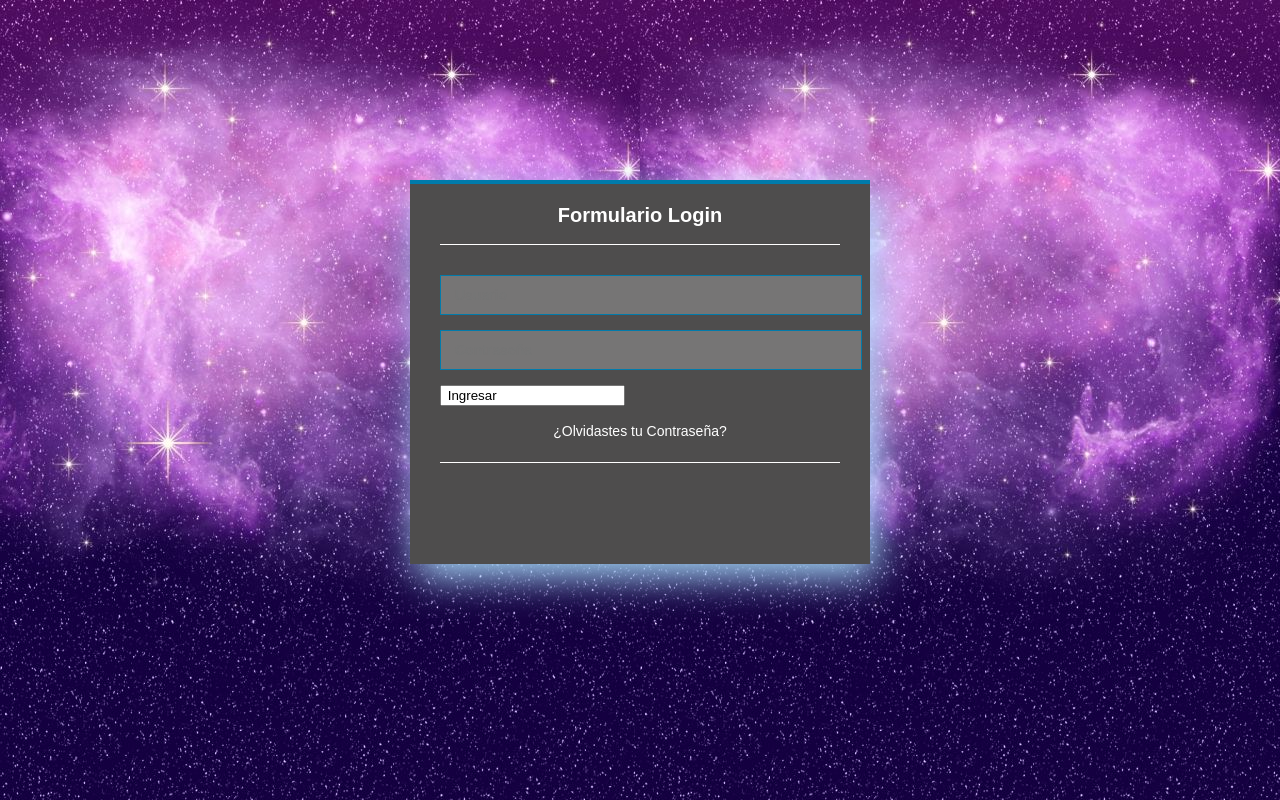
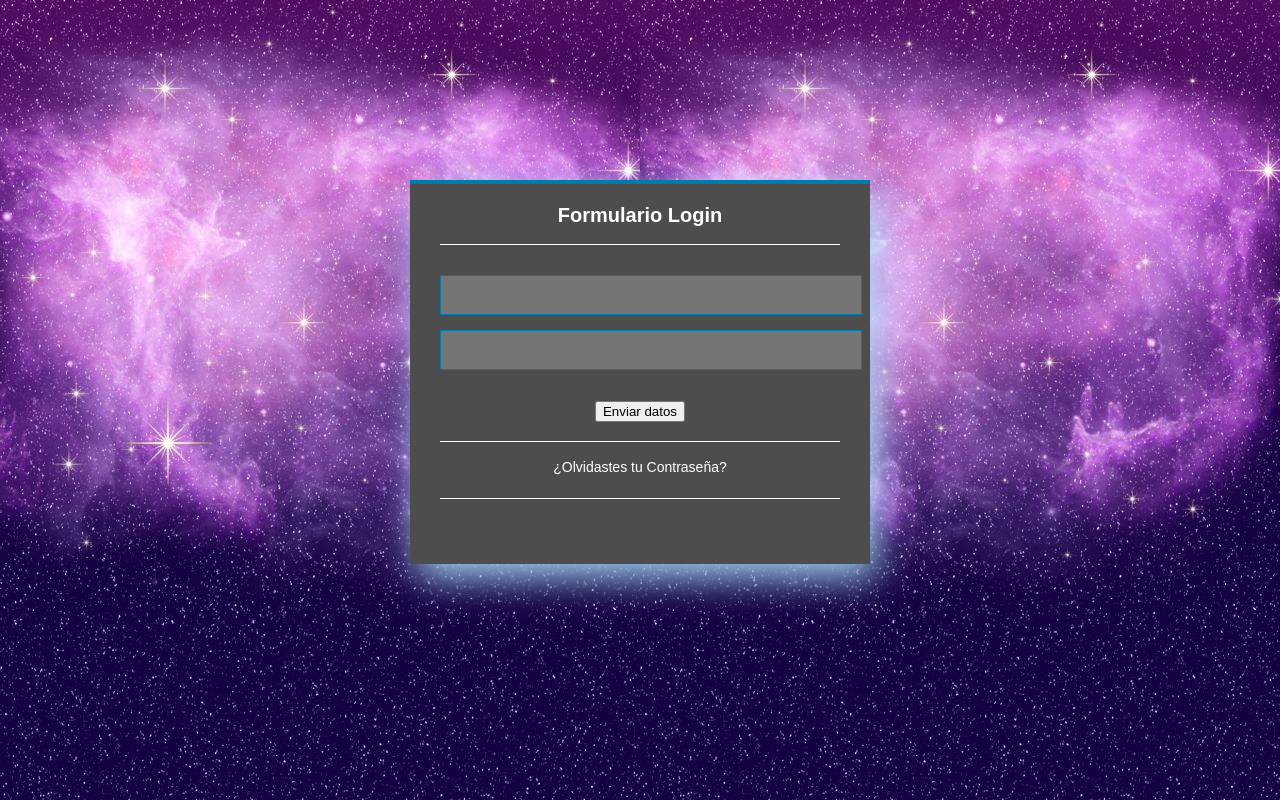
Before and after one commit to frida8130/act9, a plain HTML site: page index.html in a window 1280 px wide. Drawn offline with Linux system fonts and the light colour scheme.

Commit message:
Add files via upload

```diff
--- a/index.html
+++ b/index.html
@@ -9,7 +9,9 @@
         <h5> Formulario Login </h5 >
          <input  class = " controls " type = " text " name = " usuario " value = "" placeholder = " Usuario " >
         <input  class = " controls " type = " password " name = " contrasena " value = "" placeholder = " Contraseña " >
-        <input  class = " botones " type = " submit " name = "" value = " Ingresar " >
+        <p class="center-content">
+            <input type="submit" class=" btn btn-green" value="Enviar datos">
+        </p>
         <P> <a  href = " # " > ¿Olvidastes tu Contraseña? </a > </p >
 </section>
 </body>
```
